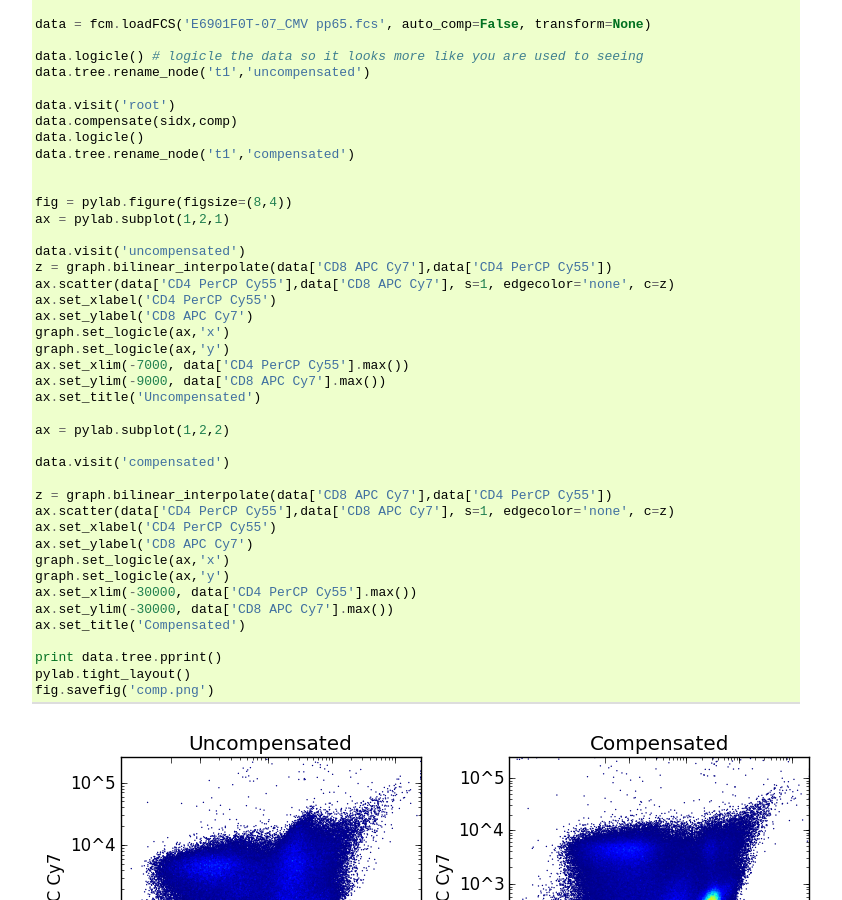
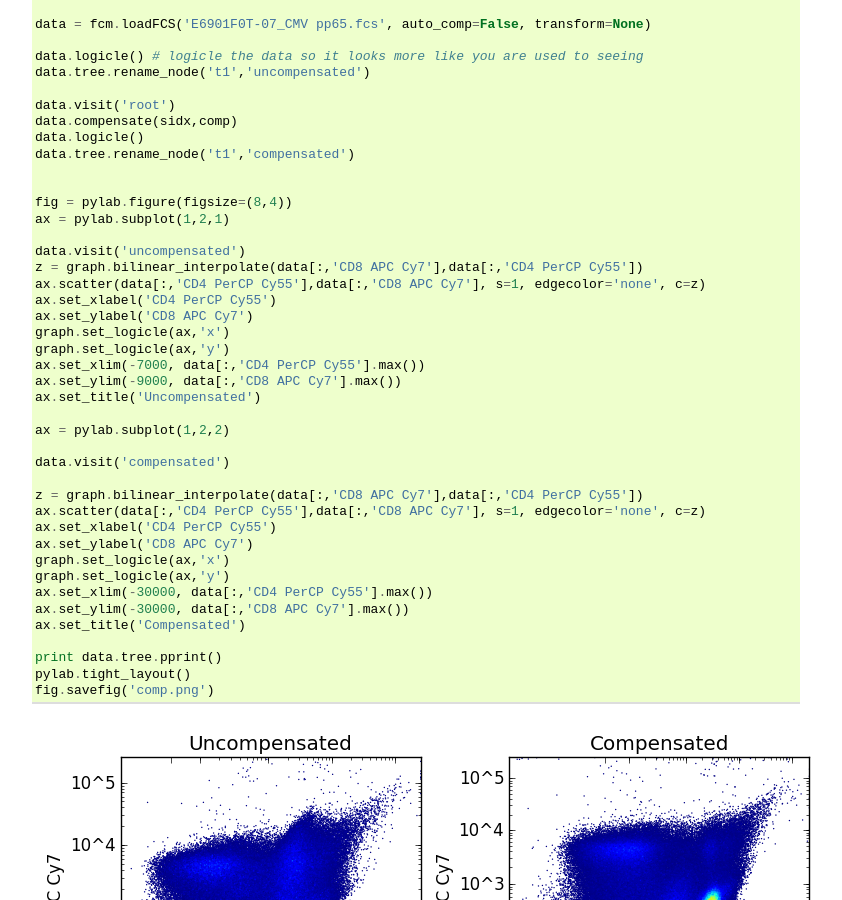
Before and after one commit to whitews/fcm, a Sphinx documentation site: the page built from docs/source/basic.rst, in a window 1280 px wide and 900 px high, scrolled down 1396 px. Shown: the whole window, without its empty margins (48-890 px from the left). Built offline with Sphinx 7.4.7, drawn with Linux system fonts in a browser that asks for light colours; formulas are drawn with MathJax 3.

Commit message:
doc chase of string based access

```diff
--- a/docs/source/basic.rst
+++ b/docs/source/basic.rst
@@ -97,28 +97,28 @@ of working with the :py:class:`FCMdata` data tree which will be covered in the n
    ax = pylab.subplot(1,2,1)
 
    data.visit('uncompensated')
-   z = graph.bilinear_interpolate(data['CD8 APC Cy7'],data['CD4 PerCP Cy55'])
-   ax.scatter(data['CD4 PerCP Cy55'],data['CD8 APC Cy7'], s=1, edgecolor='none', c=z)
+   z = graph.bilinear_interpolate(data[:,'CD8 APC Cy7'],data[:,'CD4 PerCP Cy55'])
+   ax.scatter(data[:,'CD4 PerCP Cy55'],data[:,'CD8 APC Cy7'], s=1, edgecolor='none', c=z)
    ax.set_xlabel('CD4 PerCP Cy55')
    ax.set_ylabel('CD8 APC Cy7')
    graph.set_logicle(ax,'x')
    graph.set_logicle(ax,'y')
-   ax.set_xlim(-7000, data['CD4 PerCP Cy55'].max())
-   ax.set_ylim(-9000, data['CD8 APC Cy7'].max())
+   ax.set_xlim(-7000, data[:,'CD4 PerCP Cy55'].max())
+   ax.set_ylim(-9000, data[:,'CD8 APC Cy7'].max())
    ax.set_title('Uncompensated')
 
    ax = pylab.subplot(1,2,2)
 
    data.visit('compensated')
 
-   z = graph.bilinear_interpolate(data['CD8 APC Cy7'],data['CD4 PerCP Cy55'])
-   ax.scatter(data['CD4 PerCP Cy55'],data['CD8 APC Cy7'], s=1, edgecolor='none', c=z)
+   z = graph.bilinear_interpolate(data[:,'CD8 APC Cy7'],data[:,'CD4 PerCP Cy55'])
+   ax.scatter(data[:,'CD4 PerCP Cy55'],data[:,'CD8 APC Cy7'], s=1, edgecolor='none', c=z)
    ax.set_xlabel('CD4 PerCP Cy55')
    ax.set_ylabel('CD8 APC Cy7')
    graph.set_logicle(ax,'x')
    graph.set_logicle(ax,'y')
-   ax.set_xlim(-30000, data['CD4 PerCP Cy55'].max())
-   ax.set_ylim(-30000, data['CD8 APC Cy7'].max())
+   ax.set_xlim(-30000, data[:,'CD4 PerCP Cy55'].max())
+   ax.set_ylim(-30000, data[:,'CD8 APC Cy7'].max())
    ax.set_title('Compensated')
 
    print data.tree.pprint()
```
